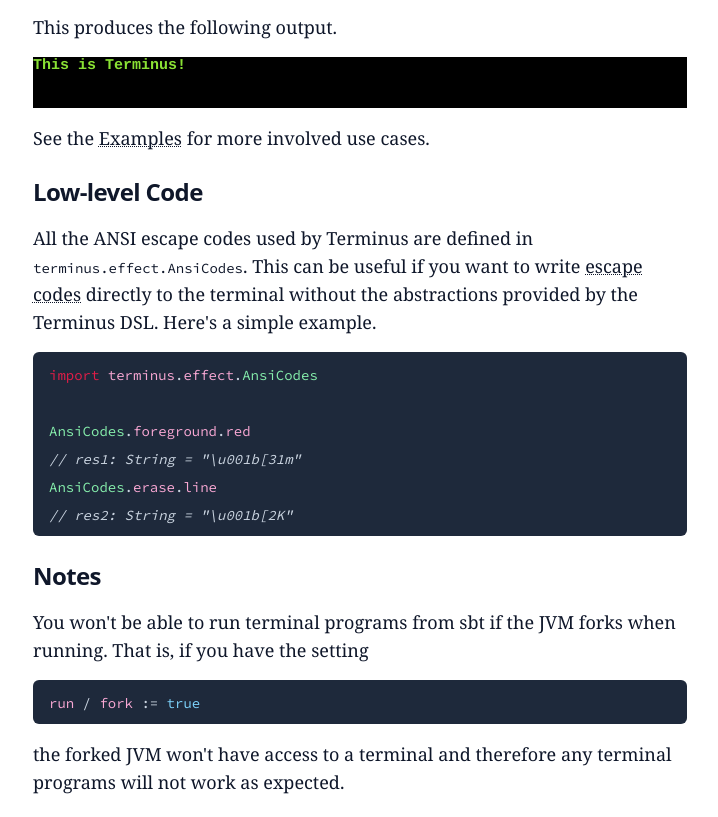
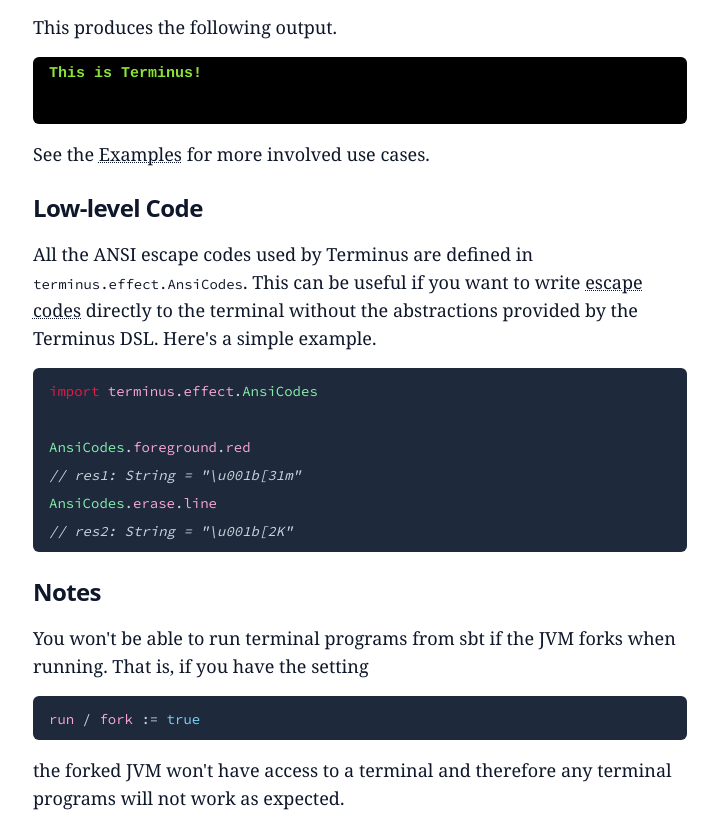
Before and after one commit to creativescala/terminus, a plain HTML site: page index.html in a window 1280 px wide. Shown: the part 1060-1877 px from the top of the page, without its empty margins (280-998 px from the left). Drawn offline with nearby package versions, Linux system fonts and the light colour scheme.

Commit message:
deploy: 2920ee218528f534c9f88bb46b6dd5501845305a

```diff
--- a/index.html
+++ b/index.html
@@ -25,7 +25,7 @@
       rel="stylesheet"
       type="text/css"
     />
-    <link rel="stylesheet" type="text/css" href="css/creative-scala.css" /><link rel="stylesheet" type="text/css" href="xterm.css" /> <script src="js/solution.js"></script><script src="main.js"></script><script src="xterm.js"></script>
+    <link rel="stylesheet" type="text/css" href="css/creative-scala.css" /><link rel="stylesheet" type="text/css" href="main.css" /><link rel="stylesheet" type="text/css" href="xterm.css" /> <script src="js/solution.js"></script><script src="main.js"></script><script src="xterm.js"></script>
     <script>
       /* for avoiding page load transitions */
     </script>
--- /dev/null
+++ b/main.css
@@ -0,0 +1,8 @@
+.xterm {
+    overflow-x: auto;
+    border-radius: 0.375rem;
+    padding-left: 1rem;
+    padding-right: 1rem;
+    padding-top: 0.5rem;
+    padding-bottom: 0.5rem;
+}
```
Also changed, not shown: design.html (+1 -1 lines), examples.html (+1 -1 lines), guide.html (+1 -1 lines), js.html (+1 -1 lines), jvm.html (+1 -1 lines), native.html (+1 -1 lines), quick-start.html (+1 -1 lines), 1 other file.
